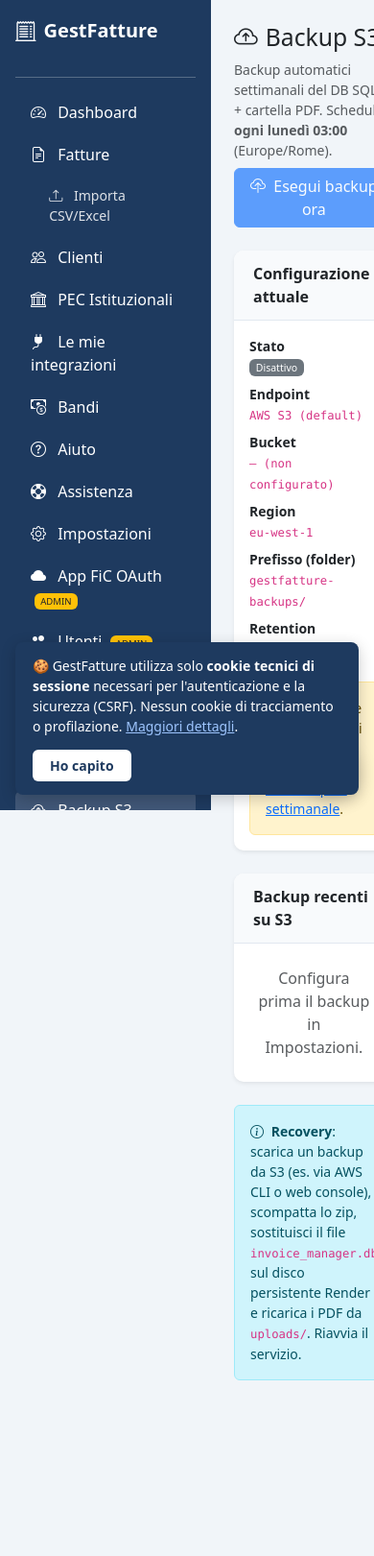
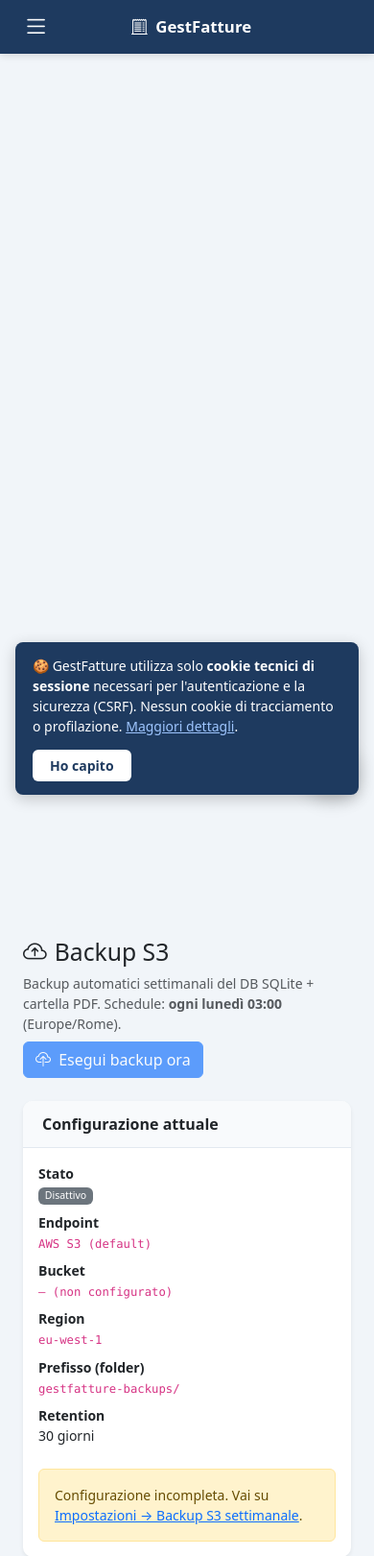
Before and after one commit to satria64/gestfatture, a Flask app: page /admin/backups in a window 390 px wide; the page is wider, and only the part inside the window is pictured. Shown: the top 1621 px of that part at 96% size. Before the commit the page ends 1438 px from the top of that part, so only its background shows below. Run offline with Flask 3, Linux system fonts and the light colour scheme; a user stored in the database is signed in; some libraries are stand-ins or nearby versions.

Commit message:
UI mobile: sidebar diventa offcanvas con hamburger sotto md breakpoint
Su desktop (>= 768px) il sidebar resta sticky come prima.
Su mobile (< 768px):
- compare top-bar fissa con bottone hamburger + brand GestFatture
- sidebar diventa offcanvas-start (slide da sinistra) con header chiudibile
- main padding ridotto a 1rem per piu' spazio utile

Implementazione Bootstrap 5: la classe offcanvas-md significa "comportati
come offcanvas SOLO sotto md breakpoint, statico sopra". Zero JS custom.

Co-Authored-By: Claude Opus 4.7 (1M context) <noreply@anthropic.com>

```diff
--- a/static/style.css
+++ b/static/style.css
@@ -23,6 +23,50 @@ body {
 main {
   min-height: 100vh;
   max-width: 1200px;
+}
+
+/* ── Mobile top-bar (hamburger) ─────────────────────────────────────── */
+.mobile-topbar {
+  background: #1e3a5f;
+  color: #fff;
+  display: flex;
+  align-items: center;
+  justify-content: space-between;
+  padding: 10px 14px;
+  position: sticky;
+  top: 0;
+  z-index: 1030;
+  box-shadow: 0 2px 8px rgba(0,0,0,.12);
+}
+.mobile-topbar .brand {
+  color: #fff;
+  text-decoration: none;
+  font-weight: 600;
+  font-size: 1.05rem;
+}
+.mobile-topbar .btn-burger {
+  background: transparent;
+  border: 0;
+  color: #fff;
+  font-size: 1.7rem;
+  line-height: 1;
+  padding: 4px 10px;
+  cursor: pointer;
+}
+
+/* Mobile (< md): la sidebar diventa offcanvas; padding main ridotto */
+@media (max-width: 767.98px) {
+  .sidebar {
+    width: 280px !important;
+    min-height: 100vh;
+    height: 100%;
+  }
+  main {
+    padding: 1rem !important;
+  }
+  .app-shell {
+    flex-direction: column;
+  }
 }
 
 /* ── KPI cards ──────────────────────────────────────────────────────── */
--- a/templates/base.html
+++ b/templates/base.html
@@ -13,14 +13,36 @@
 </head>
 <body>
 
-<div class="d-flex">
-  <!-- Sidebar -->
-  <nav class="sidebar d-flex flex-column flex-shrink-0 p-3 text-white">
-    <a href="{{ url_for('dashboard') }}" class="d-flex align-items-center mb-3 text-white text-decoration-none">
+<!-- Mobile top-bar con hamburger (visibile solo < md) -->
+<nav class="mobile-topbar d-md-none">
+  <button class="btn-burger" type="button"
+          data-bs-toggle="offcanvas" data-bs-target="#appSidebar"
+          aria-controls="appSidebar" aria-label="Menu">
+    <i class="bi bi-list"></i>
+  </button>
+  <a href="{{ url_for('dashboard') }}" class="brand">
+    <i class="bi bi-receipt-cutoff me-1"></i> GestFatture
+  </a>
+  <span style="width:38px"></span>
+</nav>
+
+<div class="d-flex app-shell">
+  <!-- Sidebar: offcanvas su mobile, sticky su desktop -->
+  <nav class="sidebar offcanvas-md offcanvas-start d-flex flex-column flex-shrink-0 p-3 text-white"
+       id="appSidebar" tabindex="-1" aria-labelledby="appSidebarLabel">
+    <div class="offcanvas-header d-md-none p-0 mb-3">
+      <a href="{{ url_for('dashboard') }}" class="d-flex align-items-center text-white text-decoration-none">
+        <i class="bi bi-receipt-cutoff fs-4 me-2"></i>
+        <span class="fw-bold fs-5" id="appSidebarLabel">GestFatture</span>
+      </a>
+      <button type="button" class="btn-close btn-close-white"
+              data-bs-dismiss="offcanvas" aria-label="Chiudi"></button>
+    </div>
+    <a href="{{ url_for('dashboard') }}" class="d-none d-md-flex align-items-center mb-3 text-white text-decoration-none">
       <i class="bi bi-receipt-cutoff fs-4 me-2"></i>
       <span class="fw-bold fs-5">GestFatture</span>
     </a>
-    <hr>
+    <hr class="d-none d-md-block">
     <ul class="nav nav-pills flex-column mb-auto gap-1">
       <li>
         <a href="{{ url_for('dashboard') }}"
```
